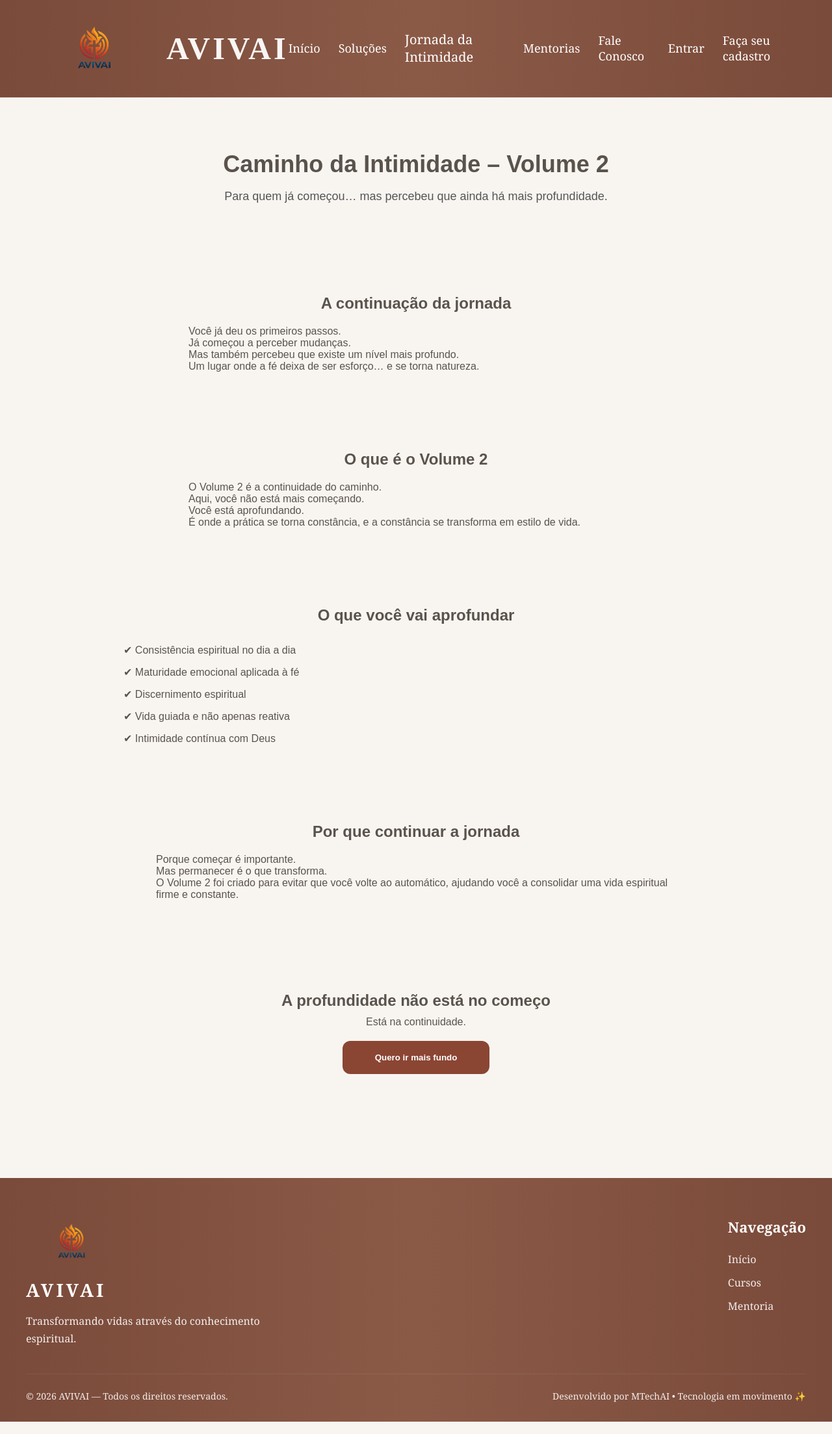
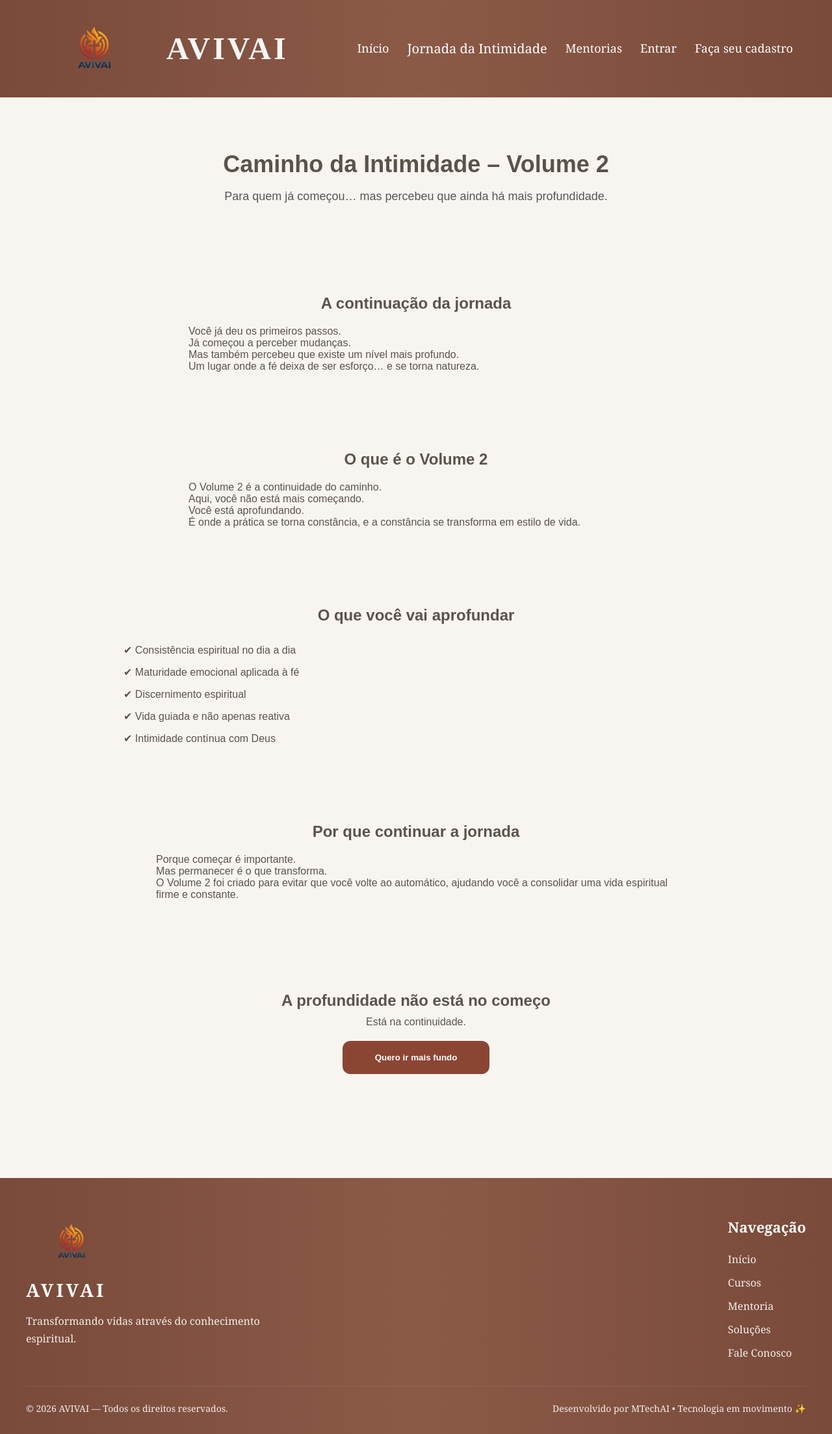
Before and after one commit to Mayra727/avivai-frontend, a React (Vite) app: page /livro2 in a window 1280 px wide. Shown: the whole page at 65% size. Built offline with nearby package versions, Linux system fonts and the light colour scheme.

Commit message:
refactor: simplify header and footer navigation

```diff
--- a/src/components/Footer.tsx
+++ b/src/components/Footer.tsx
@@ -43,6 +43,14 @@ export default function Footer(){
             Mentoria
           </a>
 
+<a href="/solucoes">
+    Soluções
+  </a>
+
+  <a href="/contato">
+    Fale Conosco
+  </a>
+
         </div>
 
       </div>
--- a/src/components/Header.tsx
+++ b/src/components/Header.tsx
@@ -32,9 +32,6 @@ export default function Header() {
     Início
   </Link>
 
-  <Link to="/solucoes">
-    Soluções
-  </Link>
 
   <div className="dropdown">
 
@@ -75,9 +72,6 @@ export default function Header() {
     Mentorias
   </Link>
 
-  <Link to="/contato">
-    Fale Conosco
-  </Link>
 
   {!user && (
 
```
